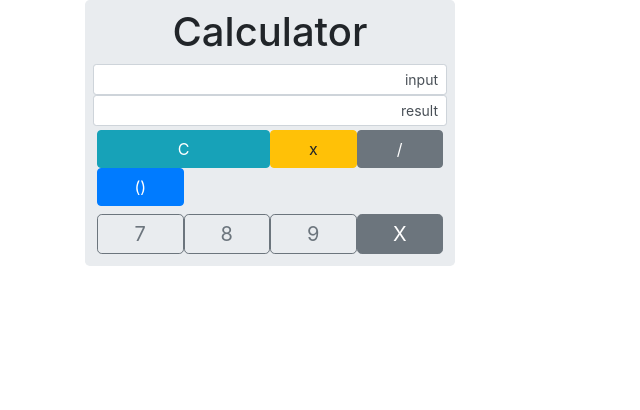
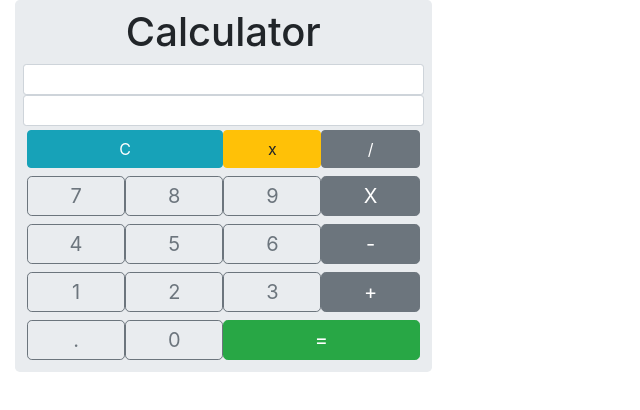
Before and after one commit to nhlalala9/angular-calculator-app, an Angular app in the folder Calculator/: page / in a window 1280 px wide. Shown: the top 410 px of the page, without its empty margins (0-640 px from the left). Built offline with nearby package versions, Linux system fonts and the light colour scheme.

Commit message:
comments

```diff
--- a/Calculator/src/app/calculator/calculator.component.html
+++ b/Calculator/src/app/calculator/calculator.component.html
@@ -1,30 +1,49 @@
-<div class="container">
+<div class="container-fluid">
     <div class="jumbotron col-sm-4 p-2 m-0 bg-inverse">
         <h1>Calculator</h1>
 
         <!-- Displays the User Input -->
         <div class="input-group input-group-sm col-sm-12 m-0 p-0">
-            <div class="col-sm-12 form-control text-lg-right" type="text">input</div>
+            <div class="col-sm-12 form-control text-lg-right" type="text">{{input}}</div>
 
         </div>
         <!-- Displays the Results -->
         <div class="input-group input-group-sm col-sm-12 m-0 p-0">
-            <div class="form-control text-sm-right" type="text">result</div>
+            <div class="form-control text-sm-right" type="text">{{result}}</div>
         </div>
 
         <div class="col-sm-12 p-1 m-0">
-            <button class="btn btn-info col-sm-6" type="button" >C</button>
-            <button class="btn btn-warning col-sm-3" type="button" >x</button>
+            <button class="btn btn-info col-sm-6" type="button">C</button>
+            <button class="btn btn-warning col-sm-3" type="button">x</button>
             <button class="btn btn-secondary col-sm-3" type="button">/</button>
-            <button class="btn btn-primary col-sm-3" type="button">()</button>
+
         </div>
 
         <div class="col-sm-12 p-1 m-0">
-            <button class="btn btn-lg btn-outline-secondary col-sm-3 p-1" type="button" >7</button>
-            <button class="btn btn-lg btn-outline-secondary col-sm-3 p-1" type="button" >8</button>
-            <button class="btn btn-lg btn-outline-secondary col-sm-3 p-1" type="button" >9</button>
-            <button class="btn btn-lg btn-secondary col-sm-3 p-1" type="button" >X</button>
-          </div>
+            <button class="btn btn-lg btn-outline-secondary col-sm-3 p-1" type="button">7</button>
+            <button class="btn btn-lg btn-outline-secondary col-sm-3 p-1" type="button">8</button>
+            <button class="btn btn-lg btn-outline-secondary col-sm-3 p-1" type="button">9</button>
+            <button class="btn btn-lg btn-secondary col-sm-3 p-1" type="button">X</button>
+        </div>
+
+        <div class="col-sm-12 p-1 m-0">
+            <button class="btn btn-lg btn-outline-secondary col-sm-3 p-1" type="button">4</button>
+            <button class="btn btn-lg btn-outline-secondary col-sm-3 p-1" type="button">5</button>
+            <button class="btn btn-lg btn-outline-secondary col-sm-3 p-1" type="button">6</button>
+            <button class="btn btn-lg btn-secondary col-sm-3 p-1" type="button">-</button>
+        </div>
+
+        <div class="col-sm-12 p-1 m-0">
+            <button class="btn btn-lg btn-outline-secondary col-sm-3 p-1" type="button">1</button>
+            <button class="btn btn-lg btn-outline-secondary col-sm-3 p-1" type="button">2</button>
+            <button class="btn btn-lg btn-outline-secondary col-sm-3 p-1" type="button">3</button>
+            <button class="btn btn-lg btn-secondary col-sm-3 p-1" type="button">+</button>
+        </div>
+        <div class="col-sm-12 p-1 m-0">
+            <button class="btn btn-lg btn-outline-secondary col-sm-3 p-1" type="button">.</button>
+            <button class="btn btn-lg btn-outline-secondary col-sm-3 p-1" type="button">0</button>
+            <button class="btn btn-lg btn-success col-sm-6 p-1" type="button">=</button>
+        </div>
     </div>
 
 </div>
--- a/Calculator/src/app/calculator/calculator.component.ts
+++ b/Calculator/src/app/calculator/calculator.component.ts
@@ -7,6 +7,9 @@ import { Component, OnInit } from '@angular/core';
 })
 export class CalculatorComponent implements OnInit {
 
+  input:string='';
+  result:string='';
+
   constructor() { }
 
   ngOnInit(): void {
```
